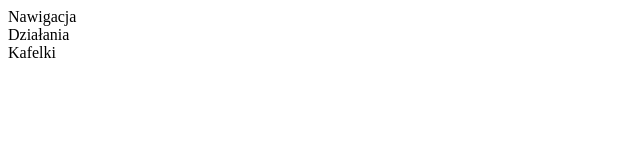
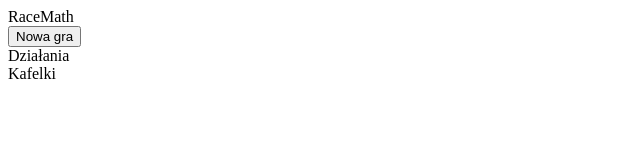
Before and after one commit to WojciechMalicki/RaceMath, a plain HTML site: page emxtv1/index.html in a window 1280 px wide. Shown: the whole page, without its empty margins (0-640 px from the left). Drawn offline with Linux system fonts and the light colour scheme.

Commit message:
Update index.html

```diff
--- a/emxtv1/index.html
+++ b/emxtv1/index.html
@@ -3,25 +3,27 @@
 <head>
 	<meta charset="utf-8">
 	<title>Racemath</title>
-	<link rel=stylesheet type="text/css" href="style.css"
+	<link rel=stylesheet type="text/css" href="style.css">
+	<link href="https://fonts.googleapis.com/css?family=Amatic+SC:700&amp;subset=latin-ext" rel="stylesheet">
+	<script src="gra.js"></script>
 </head>
 
 <body>
-
 	<header>
+	RaceMath
 	</header>
 
 	<section>
 
 		<nav>
-		Nawigacja
+			<button onclick="newGame()">Nowa gra</button>
 		</nav>
 
-		<div>
+		<div id="question">
 		Działania
 		</div>
 
-		<div>
+		<div id="answer">
 		Kafelki
 		</div>
 
@@ -31,3 +33,5 @@
 	</footer>
 
 </body>
+
+</html>
```
